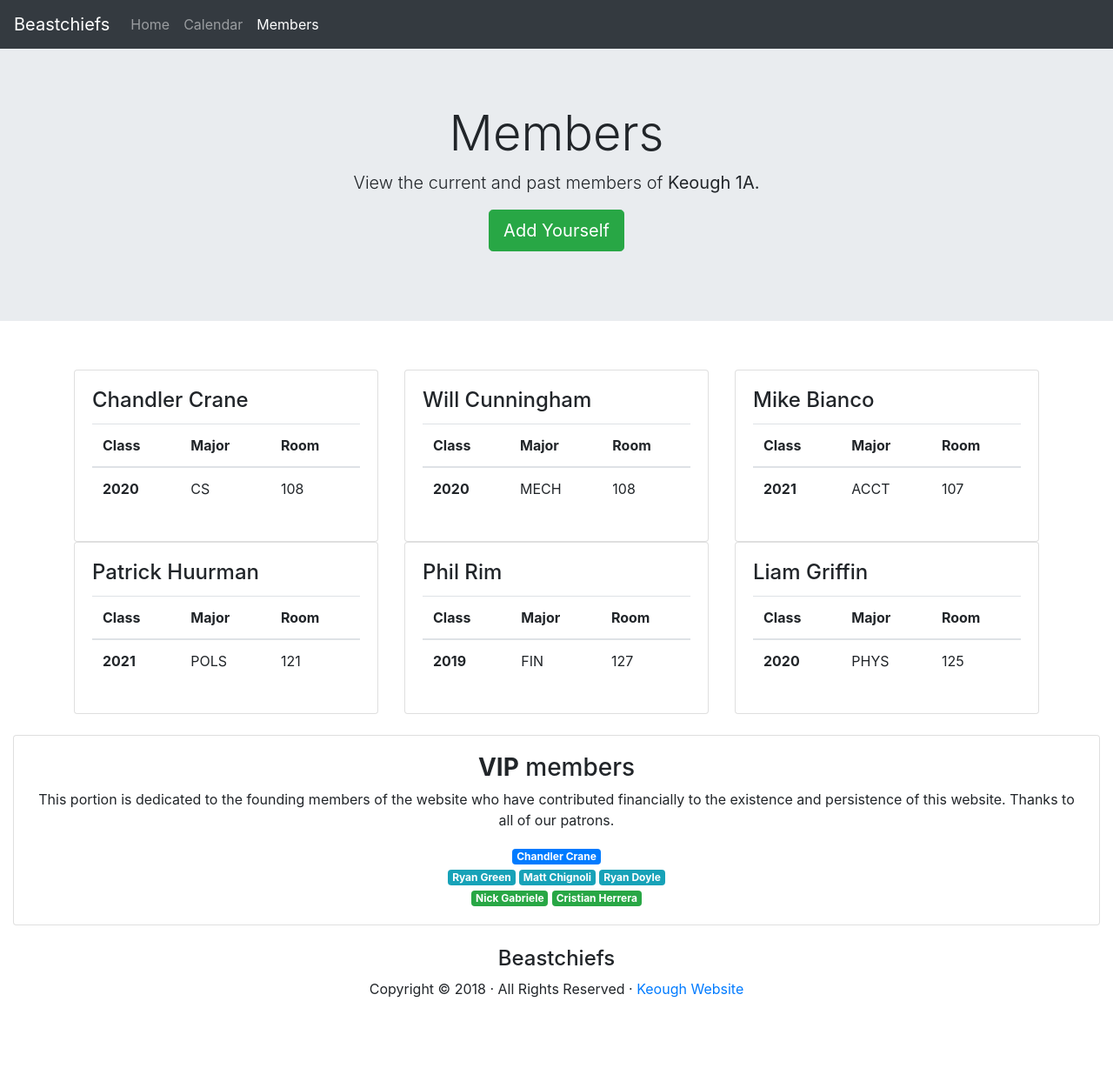
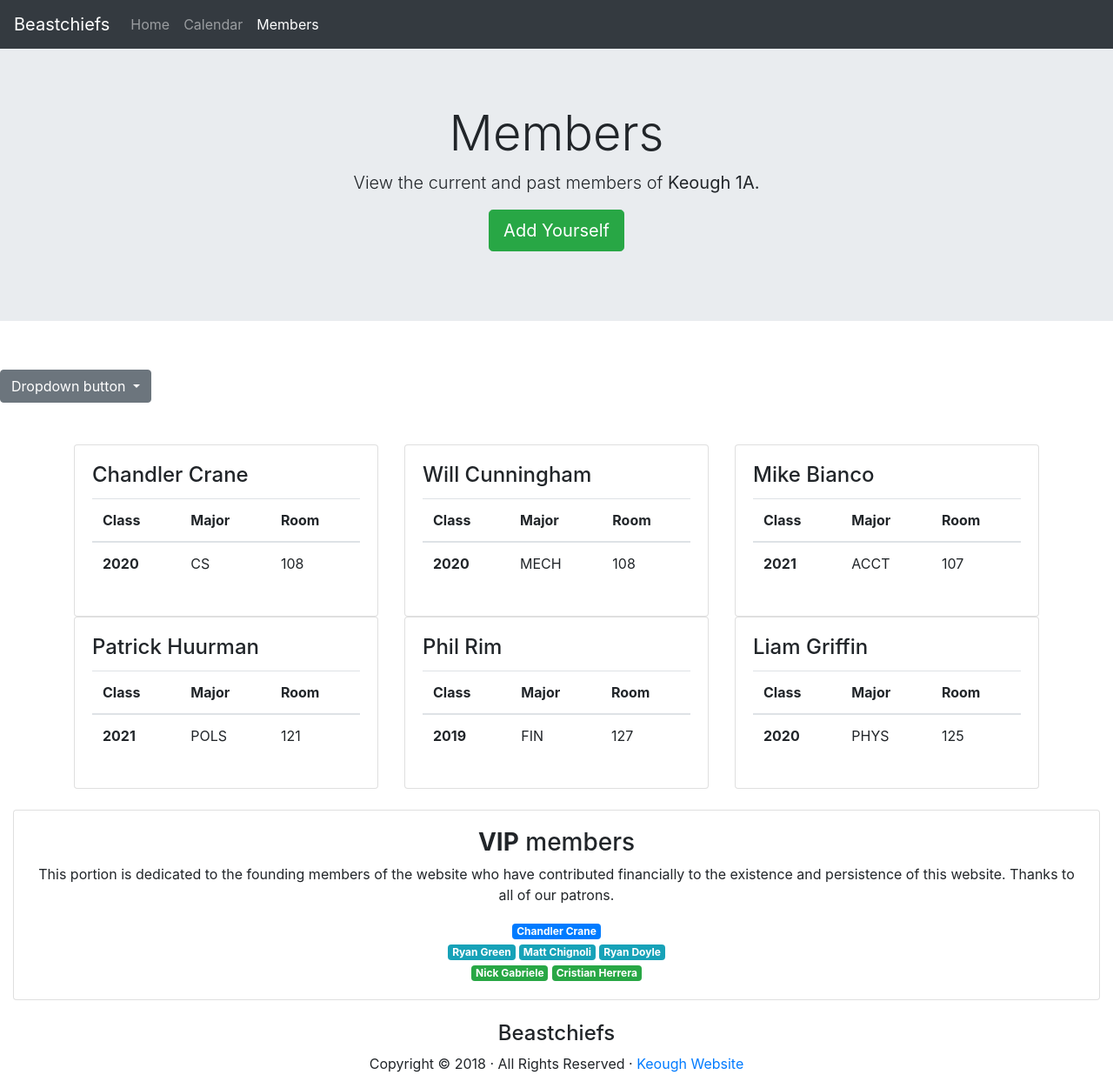
Before and after one commit to chandlercrane/beastchiefs.github.io, a Jekyll site: the page members/index.html, which Jekyll copies as it is, in a window 1280 px wide. Shown: the whole page at 87% size. Built offline with Jekyll 4.4.1, drawn with Linux system fonts in a browser that asks for light colours; nearby versions of some CDN libraries; library files that are not in the unit come from our copies; before the commit the page ends 1165 px from its top, so only the background shows below that.

```diff
--- a/members/index.html
+++ b/members/index.html
@@ -35,6 +35,18 @@
 		<a class="btn btn-success btn-lg" href="mailto:ccrane2@nd.edu" role="button">Add Yourself</a>
        </p>
     </div>
+	<br/>
+	<div class="dropdown">
+	  <button class="btn btn-secondary dropdown-toggle" type="button" id="dropdownMenuButton" data-toggle="dropdown" aria-haspopup="true" aria-expanded="false">
+		Dropdown button
+	  </button>
+	  <div class="dropdown-menu" aria-labelledby="dropdownMenuButton">
+		<a class="dropdown-item" href="#">Action</a>
+		<a class="dropdown-item" href="#">Another action</a>
+		<a class="dropdown-item" href="#">Something else here</a>
+	  </div>
+	</div>
+	<br/>
     <div class="container">
        <br>
        <div class="row">
```
